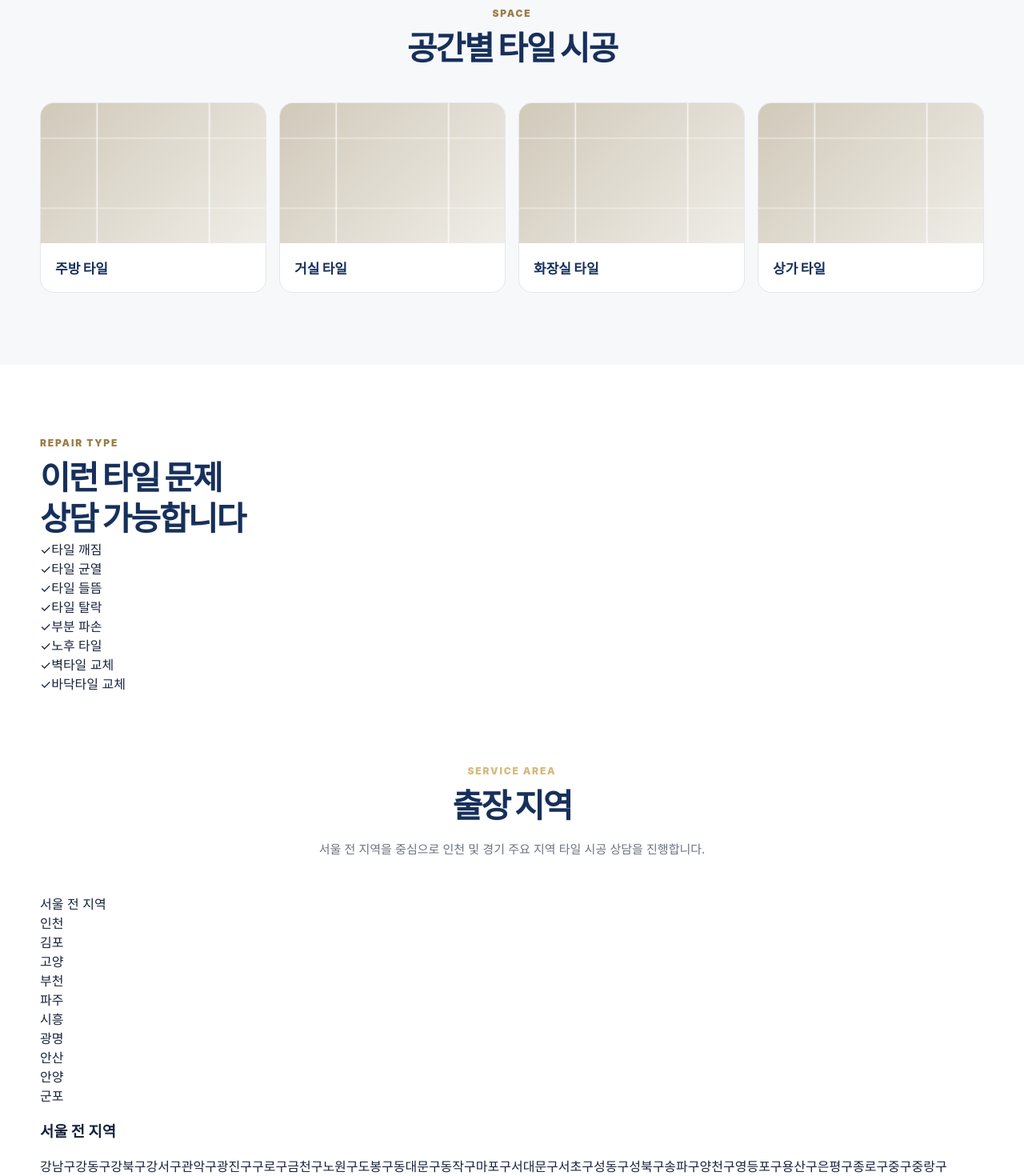
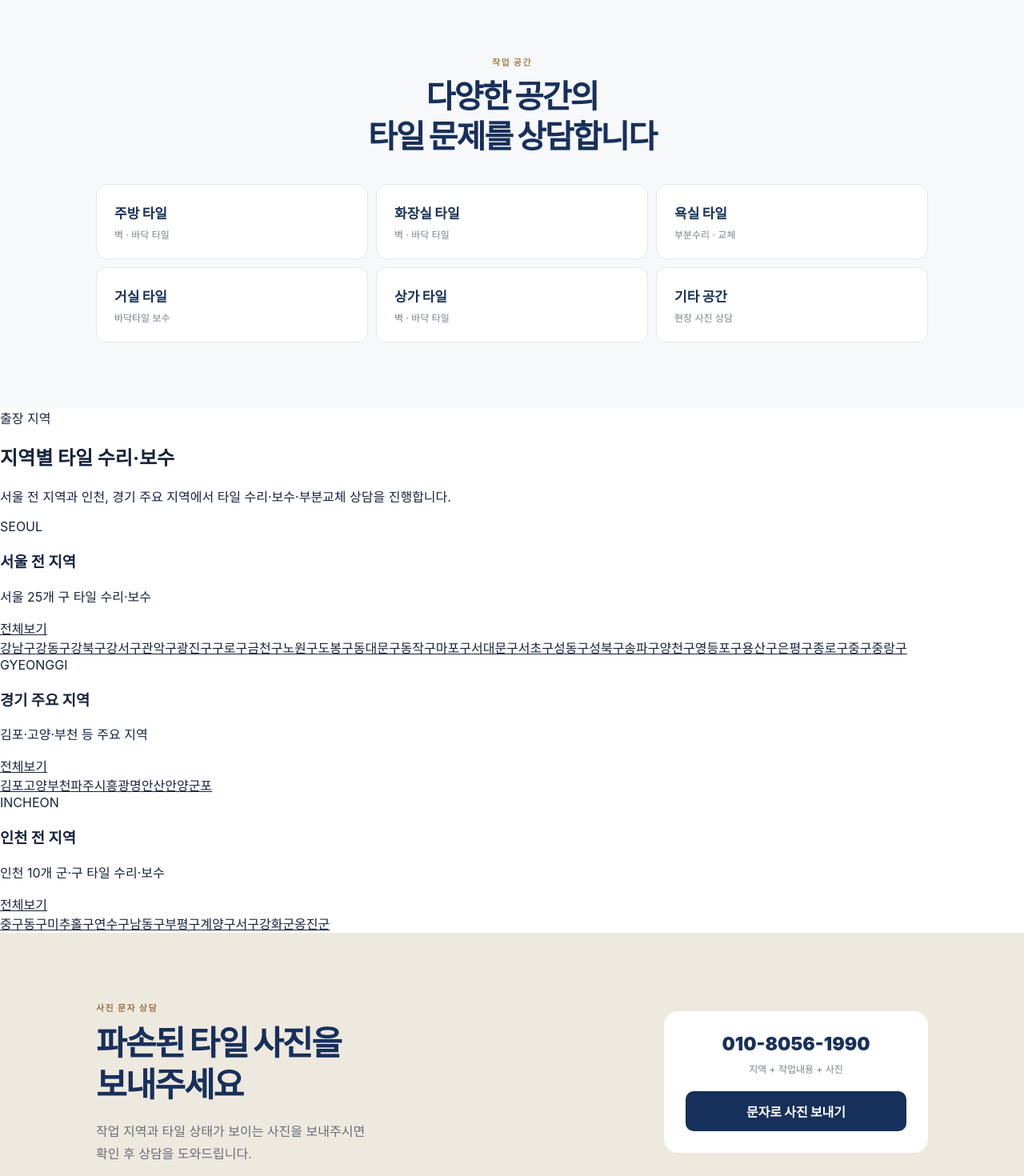
Before and after one commit to rlatngud061277-sudo/-geumson-tile, a Next.js app: page / in a window 1280 px wide. Shown: the part 1300-2770 px from the top of the page at 80% size. Built offline with nearby package versions, Linux system fonts and the light colour scheme.

Commit message:
Update page.tsx

```diff
--- a/app/page.tsx
+++ b/app/page.tsx
@@ -1,4 +1,5 @@
 import type { Metadata } from "next";
+import Link from "next/link";
 
 /* =========================================
    기본 정보
@@ -19,7 +20,9 @@ const SMS_MESSAGE = `안녕하세요. 금손종합보수 타일 시공 문의드
 작업내용:
 파손된 타일 사진을 첨부해서 보내드리겠습니다.`;
 
-const SMS_LINK = `sms:${PHONE}?body=${encodeURIComponent(SMS_MESSAGE)}`;
+const SMS_LINK = `sms:${PHONE}?body=${encodeURIComponent(
+  SMS_MESSAGE
+)}`;
 
 /* =========================================
    SEO
@@ -30,20 +33,45 @@ export const metadata: Metadata = {
 
   title: {
     absolute:
-      "금손종합보수 | 서울 인천 김포 고양 부천 타일 수리·보수·교체",
+      "금손종합보수 | 서울·인천·경기 타일 수리·보수·부분교체",
   },
 
   description:
     "금손종합보수는 서울 전 지역, 인천, 김포, 고양, 부천, 파주, 시흥, 광명, 안산, 안양, 군포 지역의 벽타일·바닥타일 부분 수리, 보수, 교체, 복원 전문업체입니다.",
+
+  keywords: [
+    "금손종합보수",
+    "타일수리",
+    "타일보수",
+    "타일교체",
+    "타일복원",
+    "타일부분수리",
+    "타일부분보수",
+    "타일부분교체",
+    "벽타일수리",
+    "바닥타일수리",
+    "서울타일수리",
+    "인천타일수리",
+    "김포타일수리",
+    "고양타일수리",
+    "부천타일수리",
+    "파주타일수리",
+    "시흥타일수리",
+    "광명타일수리",
+    "안산타일수리",
+    "안양타일수리",
+    "군포타일수리",
+  ],
 
   alternates: {
     canonical: SITE_URL,
   },
 
   openGraph: {
-    title: "금손종합보수 | 타일 수리·보수·교체 전문",
+    title:
+      "금손종합보수 | 타일 수리·보수·부분교체 전문",
     description:
-      "벽타일·바닥타일 부분수리, 보수, 교체, 복원 전문. 서울 전 지역 및 인천·경기 주요 지역 출장.",
+      "서울 전 지역·인천·경기 주요 지역 벽타일·바닥타일 부분수리, 보수, 교체, 복원 상담.",
     url: SITE_URL,
     siteName: COMPANY,
     locale: "ko_KR",
@@ -62,81 +90,112 @@ export const metadata: Metadata = {
 
 const services = [
   {
+    number: "01",
     title: "타일 수리 · 보수",
-    desc: "깨짐, 균열, 들뜸, 탈락 등 벽타일·바닥타일의 손상 부위를 확인하고 필요한 부분 위주로 수리·보수합니다.",
+    desc: "깨짐, 균열, 들뜸, 탈락 등 벽타일·바닥타일의 손상 부위를 확인해 필요한 부분 위주로 수리·보수합니다.",
   },
   {
+    number: "02",
     title: "타일 부분 교체",
     desc: "전체 철거가 필요하지 않은 경우 파손된 타일만 선별해 부분 교체합니다.",
   },
   {
+    number: "03",
     title: "타일 부분 복원",
-    desc: "기존 타일과 최대한 자연스럽게 연결될 수 있도록 현장 상태에 맞춰 복원 작업을 진행합니다.",
+    desc: "기존 타일과 최대한 자연스럽게 연결될 수 있도록 현장 상태에 맞춰 복원합니다.",
   },
 ];
 
+/* =========================================
+   공간
+========================================= */
+
 const spaces = [
-  "주방 타일",
-  "거실 타일",
-  "화장실 타일",
-  "상가 타일",
-];
-
-const regions = [
-  "서울 전 지역",
-  "인천",
-  "김포",
-  "고양",
-  "부천",
-  "파주",
-  "시흥",
-  "광명",
-  "안산",
-  "안양",
-  "군포",
-];
-
-const seoulDistricts = [
-  "강남구",
-  "강동구",
-  "강북구",
-  "강서구",
-  "관악구",
-  "광진구",
-  "구로구",
-  "금천구",
-  "노원구",
-  "도봉구",
-  "동대문구",
-  "동작구",
-  "마포구",
-  "서대문구",
-  "서초구",
-  "성동구",
-  "성북구",
-  "송파구",
-  "양천구",
-  "영등포구",
-  "용산구",
-  "은평구",
-  "종로구",
-  "중구",
-  "중랑구",
-];
-
-const problems = [
-  "타일 깨짐",
-  "타일 균열",
-  "타일 들뜸",
-  "타일 탈락",
-  "부분 파손",
-  "노후 타일",
-  "벽타일 교체",
-  "바닥타일 교체",
+  {
+    title: "주방 타일",
+    desc: "벽 · 바닥 타일",
+  },
+  {
+    title: "화장실 타일",
+    desc: "벽 · 바닥 타일",
+  },
+  {
+    title: "욕실 타일",
+    desc: "부분수리 · 교체",
+  },
+  {
+    title: "거실 타일",
+    desc: "바닥타일 보수",
+  },
+  {
+    title: "상가 타일",
+    desc: "벽 · 바닥 타일",
+  },
+  {
+    title: "기타 공간",
+    desc: "현장 사진 상담",
+  },
 ];
 
 /* =========================================
-   메인 페이지
+   지역
+========================================= */
+
+const seoulDistricts = [
+  { name: "강남구", slug: "gangnam" },
+  { name: "강동구", slug: "gangdong" },
+  { name: "강북구", slug: "gangbuk" },
+  { name: "강서구", slug: "gangseo" },
+  { name: "관악구", slug: "gwanak" },
+  { name: "광진구", slug: "gwangjin" },
+  { name: "구로구", slug: "guro" },
+  { name: "금천구", slug: "geumcheon" },
+  { name: "노원구", slug: "nowon" },
+  { name: "도봉구", slug: "dobong" },
+  { name: "동대문구", slug: "dongdaemun" },
+  { name: "동작구", slug: "dongjak" },
+  { name: "마포구", slug: "mapo" },
+  { name: "서대문구", slug: "seodaemun" },
+  { name: "서초구", slug: "seocho" },
+  { name: "성동구", slug: "seongdong" },
+  { name: "성북구", slug: "seongbuk" },
+  { name: "송파구", slug: "songpa" },
+  { name: "양천구", slug: "yangcheon" },
+  { name: "영등포구", slug: "yeongdeungpo" },
+  { name: "용산구", slug: "yongsan" },
+  { name: "은평구", slug: "eunpyeong" },
+  { name: "종로구", slug: "jongno" },
+  { name: "중구", slug: "jung" },
+  { name: "중랑구", slug: "jungnang" },
+];
+
+const gyeonggiDistricts = [
+  { name: "김포", slug: "gimpo" },
+  { name: "고양", slug: "goyang" },
+  { name: "부천", slug: "bucheon" },
+  { name: "파주", slug: "paju" },
+  { name: "시흥", slug: "siheung" },
+  { name: "광명", slug: "gwangmyeong" },
+  { name: "안산", slug: "ansan" },
+  { name: "안양", slug: "anyang" },
+  { name: "군포", slug: "gunpo" },
+];
+
+const incheonDistricts = [
+  { name: "중구", slug: "jung" },
+  { name: "동구", slug: "dong" },
+  { name: "미추홀구", slug: "michuhol" },
+  { name: "연수구", slug: "yeonsu" },
+  { name: "남동구", slug: "namdong" },
+  { name: "부평구", slug: "bupyeong" },
+  { name: "계양구", slug: "gyeyang" },
+  { name: "서구", slug: "seo" },
+  { name: "강화군", slug: "ganghwa" },
+  { name: "옹진군", slug: "ongjin" },
+];
+
+/* =========================================
+   메인
 ========================================= */
 
 export default function Home() {
@@ -148,8 +207,20 @@ export default function Home() {
     telephone: PHONE_DISPLAY,
     founder: OWNER,
     description:
-      "서울·인천·경기 주요 지역 벽타일·바닥타일 수리, 보수, 부분교체, 복원 전문업체",
-    areaServed: regions,
+      "서울·인천·경기 주요 지역 벽타일·바닥타일 부분수리, 보수, 교체, 복원 전문업체",
+    areaServed: [
+      "서울특별시",
+      "인천광역시",
+      "김포",
+      "고양",
+      "부천",
+      "파주",
+      "시흥",
+      "광명",
+      "안산",
+      "안양",
+      "군포",
+    ],
     serviceType: [
       "벽타일 수리",
       "바닥타일 수리",
@@ -157,8 +228,9 @@ export default function Home() {
       "타일 부분교체",
       "타일 부분복원",
       "주방 타일",
+      "화장실 타일",
+      "욕실 타일",
       "거실 타일",
-      "화장실 타일",
       "상가 타일",
     ],
   };
@@ -176,18 +248,18 @@ export default function Home() {
         {/* HEADER */}
         <header className="header">
           <div className="container header-inner">
-            <a href="/" className="brand">
+            <Link href="/" className="brand">
               <div className="brand-mark">◆</div>
 
               <div>
                 <div className="brand-name">금손종합보수</div>
                 <div className="brand-sub">TILE REPAIR</div>
               </div>
-            </a>
+            </Link>
 
             <nav className="nav">
               <a href="#service">타일 서비스</a>
-              <a href="#space">시공 분야</a>
+              <a href="#space">작업 공간</a>
               <a href="#region">출장 지역</a>
               <a href="#contact">견적 문의</a>
             </nav>
@@ -209,44 +281,50 @@ export default function Home() {
           <div className="container hero-inner">
             <div className="hero-content">
               <div className="hero-badge">
-                타일 수리 · 보수 · 교체 전문
+                타일 수리 · 보수 · 부분교체 전문
               </div>
 
               <h1>
                 벽타일 · 바닥타일
                 <br />
-                부분 시공 전문
+                필요한 부분만
+                <br />
+                깔끔하게
               </h1>
 
               <p className="hero-description">
-                깨지거나 들뜬 타일,
+                깨짐, 균열, 들뜸, 탈락 등
                 <br />
-                전체 철거 없이 필요한 부분만
+                전체 철거가 필요하지 않은 현장은
                 <br />
-                깔끔하게 수리·보수·교체합니다.
+                필요한 범위 위주로 작업합니다.
               </p>
 
               <div className="keyword-list">
-                <span>타일 부분수리</span>
-                <span>타일 부분보수</span>
+                <span>벽타일 수리</span>
+                <span>바닥타일 보수</span>
                 <span>타일 부분교체</span>
                 <span>타일 부분복원</span>
               </div>
 
               <div className="hero-buttons">
-                <a href={PHONE_LINK} className="primary-button">
+                <a
+                  href={PHONE_LINK}
+                  className="primary-button"
+                >
                   📞 전화 상담
                 </a>
 
-                <a href={SMS_LINK} className="sms-button">
-                  💬 문자로 사진 보내기
+                <a
+                  href={SMS_LINK}
+                  className="sms-button"
+                >
+                  💬 사진 문자 상담
                 </a>
               </div>
             </div>
 
             <div className="hero-visual">
-              <div className="house-roof" />
-
               <div className="tile-grid">
                 <div className="tile tile-1" />
                 <div className="tile tile-2" />
@@ -265,9 +343,13 @@ export default function Home() {
         <section id="service" className="section">
           <div className="container">
             <div className="section-head">
-              <div className="eyebrow">TILE SERVICE</div>
+              <div className="eyebrow">
+                TILE SERVICE
+              </div>
 
-              <h2>타일 전문 시공 서비스</h2>
+              <h2>
+                타일 전문 시공 서비스
+              </h2>
 
               <p>
                 현장 상태를 확인한 뒤 불필요한 전체 철거 없이
@@ -276,10 +358,13 @@ export default function Home() {
             </div>
 
             <div className="service-grid">
-              {services.map((service, index) => (
-                <div className="service-card" key={service.title}>
+              {services.map((service) => (
+                <div
+                  className="service-card"
+                  key={service.title}
+                >
                   <div className="service-number">
-                    0{index + 1}
+                    {service.number}
                   </div>
 
                   <h3>{service.title}</h3>
@@ -292,163 +377,193 @@ export default function Home() {
         </section>
 
         {/* SPACE */}
-        <section id="space" className="section section-gray">
-          <div className="container">
-            <div className="section-head">
-              <div className="eyebrow">SPACE</div>
-              <h2>공간별 타일 시공</h2>
+        <section
+          id="space"
+          className="clean-section clean-soft-section"
+        >
+          <div className="clean-area-container">
+            <div className="clean-section-heading center">
+              <span>작업 공간</span>
+
+              <h2>
+                다양한 공간의
+                <br />
+                타일 문제를 상담합니다
+              </h2>
             </div>
 
-            <div className="space-grid">
+            <div className="clean-space-grid">
               {spaces.map((space) => (
-                <div className="space-card" key={space}>
-                  <div className="space-image" />
-                  <div className="space-title">{space}</div>
+                <div
+                  key={space.title}
+                  className="clean-space-item"
+                >
+                  <div>{space.title}</div>
+                  <span>{space.desc}</span>
                 </div>
               ))}
             </div>
           </div>
         </section>
 
-        {/* PROBLEM */}
-        <section className="section">
-          <div className="container problem-layout">
-            <div>
-              <div className="eyebrow">REPAIR TYPE</div>
+        {/* =====================================
+            REGION CATEGORY
+        ====================================== */}
 
-              <h2 className="left-title">
-                이런 타일 문제
-                <br />
-                상담 가능합니다
+        <section id="region" className="home-region-section">
+          <div className="home-region-container">
+            <div className="home-region-head">
+              <span>출장 지역</span>
+
+              <h2>
+                지역별 타일 수리·보수
               </h2>
+
+              <p>
+                서울 전 지역과 인천, 경기 주요 지역에서
+                타일 수리·보수·부분교체 상담을 진행합니다.
+              </p>
             </div>
 
-            <div className="problem-grid">
-              {problems.map((problem) => (
-                <div className="problem-item" key={problem}>
-                  <span>✓</span>
-                  {problem}
+            <div className="home-region-groups">
+              {/* 서울 */}
+              <div className="home-region-group">
+                <div className="home-region-top">
+                  <div>
+                    <span className="home-region-label">
+                      SEOUL
+                    </span>
+
+                    <h3>서울 전 지역</h3>
+
+                    <p>
+                      서울 25개 구 타일 수리·보수
+                    </p>
                   </div>
+
+                  <Link
+                    href="/services/tile/seoul"
+                    className="home-region-view"
+                  >
+                    전체보기
+                  </Link>
+                </div>
+
+                <div className="home-region-links">
+                  {seoulDistricts.map((item) => (
+                    <Link
+                      key={item.slug}
+                      href={`/services/tile/seoul/${item.slug}`}
+                    >
+                      {item.name}
+                    </Link>
                   ))}
                 </div>
               </div>
-        </section>
 
-        {/* REGION */}
-        <section id="region" className="region-section">
-          <div className="container">
-            <div className="section-head section-head-light">
-              <div className="eyebrow light">SERVICE AREA</div>
+              {/* 경기 */}
+              <div className="home-region-group">
+                <div className="home-region-top">
+                  <div>
+                    <span className="home-region-label">
+                      GYEONGGI
+                    </span>
 
-              <h2>출장 지역</h2>
+                    <h3>경기 주요 지역</h3>
 
                     <p>
-                서울 전 지역을 중심으로 인천 및 경기 주요 지역
-                타일 시공 상담을 진행합니다.
+                      김포·고양·부천 등 주요 지역
                     </p>
                   </div>
 
-            <div className="region-grid">
-              {regions.map((region) => (
-                <div className="region-card" key={region}>
-                  {region}
+                  <Link
+                    href="/services/tile/gyeonggi"
+                    className="home-region-view"
+                  >
+                    전체보기
+                  </Link>
                 </div>
+
+                <div className="home-region-links">
+                  {gyeonggiDistricts.map((item) => (
+                    <Link
+                      key={item.slug}
+                      href={`/services/tile/gyeonggi/${item.slug}`}
+                    >
+                      {item.name}
+                    </Link>
                   ))}
                 </div>
+              </div>
 
-            <div className="seoul-box">
-              <h3>서울 전 지역</h3>
+              {/* 인천 */}
+              <div className="home-region-group">
+                <div className="home-region-top">
+                  <div>
+                    <span className="home-region-label">
+                      INCHEON
+                    </span>
 
-              <div className="district-list">
-                {seoulDistricts.map((district) => (
-                  <span key={district}>{district}</span>
+                    <h3>인천 전 지역</h3>
+
+                    <p>
+                      인천 10개 군·구 타일 수리·보수
+                    </p>
+                  </div>
+
+                  <Link
+                    href="/services/tile/incheon"
+                    className="home-region-view"
+                  >
+                    전체보기
+                  </Link>
+                </div>
+
+                <div className="home-region-links">
+                  {incheonDistricts.map((item) => (
+                    <Link
+                      key={item.slug}
+                      href={`/services/tile/incheon/${item.slug}`}
+                    >
+                      {item.name}
+                    </Link>
                   ))}
+                </div>
               </div>
             </div>
           </div>
         </section>
 
-        {/* PROCESS */}
-        <section className="section">
-          <div className="container">
-            <div className="section-head">
-              <div className="eyebrow">PROCESS</div>
-              <h2>견적 상담 방법</h2>
-            </div>
+        {/* PHOTO CONSULT */}
+        <section className="clean-photo-section">
+          <div className="clean-area-container clean-photo-inner">
+            <div>
+              <span className="clean-photo-label">
+                사진 문자 상담
+              </span>
 
-            <div className="process-grid">
-              <div className="process-card">
-                <div className="process-number">01</div>
-                <h3>현장 위치</h3>
-                <p>작업할 지역과 주소를 알려주세요.</p>
-              </div>
+              <h2>
+                파손된 타일 사진을
+                <br />
+                보내주세요
+              </h2>
 
-              <div className="process-card">
-                <div className="process-number">02</div>
-                <h3>파손 범위</h3>
               <p>
-                  벽 또는 바닥 타일의 파손 위치와 범위를
-                  알려주세요.
+                작업 지역과 타일 상태가 보이는 사진을
+                보내주시면
+                <br className="desktop-br" />
+                확인 후 상담을 도와드립니다.
               </p>
             </div>
 
-              <div className="process-card">
-                <div className="process-number">03</div>
-                <h3>현장 사진</h3>
-                <p>
-                  타일 상태가 보이는 사진을 보내주시면 상담이
-                  빠릅니다.
-                </p>
-              </div>
-            </div>
-          </div>
-        </section>
+            <div className="clean-photo-card">
+              <strong>{PHONE_DISPLAY}</strong>
 
-        {/* 문자 상담 */}
-        <section className="sms-section">
-          <div className="container sms-inner">
-            <div className="sms-content">
-              <div className="eyebrow">PHOTO CONSULTATION</div>
+              <span>
+                지역 + 작업내용 + 사진
+              </span>
 
-              <h2>
-                타일 사진으로
-                <br />
-                빠르게 상담받으세요
-              </h2>
-
-              <p>
-                파손된 타일의 전체 모습과 가까이 찍은 사진,
-                작업 지역을 문자로 보내주세요.
-                <br />
-                현장 상태를 확인한 뒤 작업 가능 여부와 상담을
-                도와드립니다.
-              </p>
-
-              <div className="sms-guide">
-                <span>① 작업 지역</span>
-                <span>② 벽 또는 바닥</span>
-                <span>③ 파손 부위 사진</span>
-              </div>
-            </div>
-
-            <div className="sms-box">
-              <div className="sms-icon">💬</div>
-
-              <div className="sms-box-title">
-                사진 문자 상담
-              </div>
-
-              <div className="sms-phone">
-                {PHONE_DISPLAY}
-              </div>
-
-              <p>
-                사진과 간단한 작업 내용을
-                <br />
-                문자로 보내주세요.
-              </p>
-
-              <a href={SMS_LINK} className="sms-big-button">
+              <a href={SMS_LINK}>
                 문자로 사진 보내기
               </a>
             </div>
@@ -456,12 +571,10 @@ export default function Home() {
         </section>
 
         {/* CONTACT */}
-        <section id="contact" className="contact-section">
-          <div className="container contact-inner">
+        <section id="contact" className="clean-bottom-cta">
+          <div className="clean-area-container clean-bottom-inner">
             <div>
-              <div className="eyebrow">
-                TILE REPAIR SPECIALIST
-              </div>
+              <span>금손종합보수</span>
 
               <h2>
                 타일 수리·보수
@@ -470,19 +583,17 @@ export default function Home() {
               </h2>
 
               <p>
-                주방 · 거실 · 화장실 · 상가
-                <br />
-                벽타일·바닥타일 부분 작업 상담
+                서울 · 인천 · 경기 주요 지역 출장
               </p>
             </div>
 
-            <div className="contact-buttons">
-              <a href={PHONE_LINK} className="contact-button">
-                📞 전화 상담
+            <div className="clean-bottom-buttons">
+              <a href={PHONE_LINK}>
+                전화 상담
               </a>
 
-              <a href={SMS_LINK} className="contact-sms-button">
-                💬 문자 상담
+              <a href={SMS_LINK}>
+                문자 상담
               </a>
             </div>
           </div>
@@ -506,7 +617,9 @@ export default function Home() {
             </div>
 
             <div className="footer-right">
-              <a href={PHONE_LINK}>{PHONE_DISPLAY}</a>
+              <a href={PHONE_LINK}>
+                {PHONE_DISPLAY}
+              </a>
 
               <div className="footer-text">
                 서울 · 인천 · 경기 주요 지역 출장
@@ -515,14 +628,14 @@ export default function Home() {
           </div>
         </footer>
 
-        {/* MOBILE FIXED BUTTONS */}
-        <div className="mobile-actions">
-          <a href={PHONE_LINK} className="mobile-call">
-            📞 전화
+        {/* MOBILE */}
+        <div className="clean-mobile-actions">
+          <a href={PHONE_LINK}>
+            전화 상담
           </a>
 
-          <a href={SMS_LINK} className="mobile-sms">
-            💬 문자
+          <a href={SMS_LINK}>
+            문자 상담
           </a>
         </div>
       </main>
```
Lines whose indentation alone changed are shown as unchanged.
